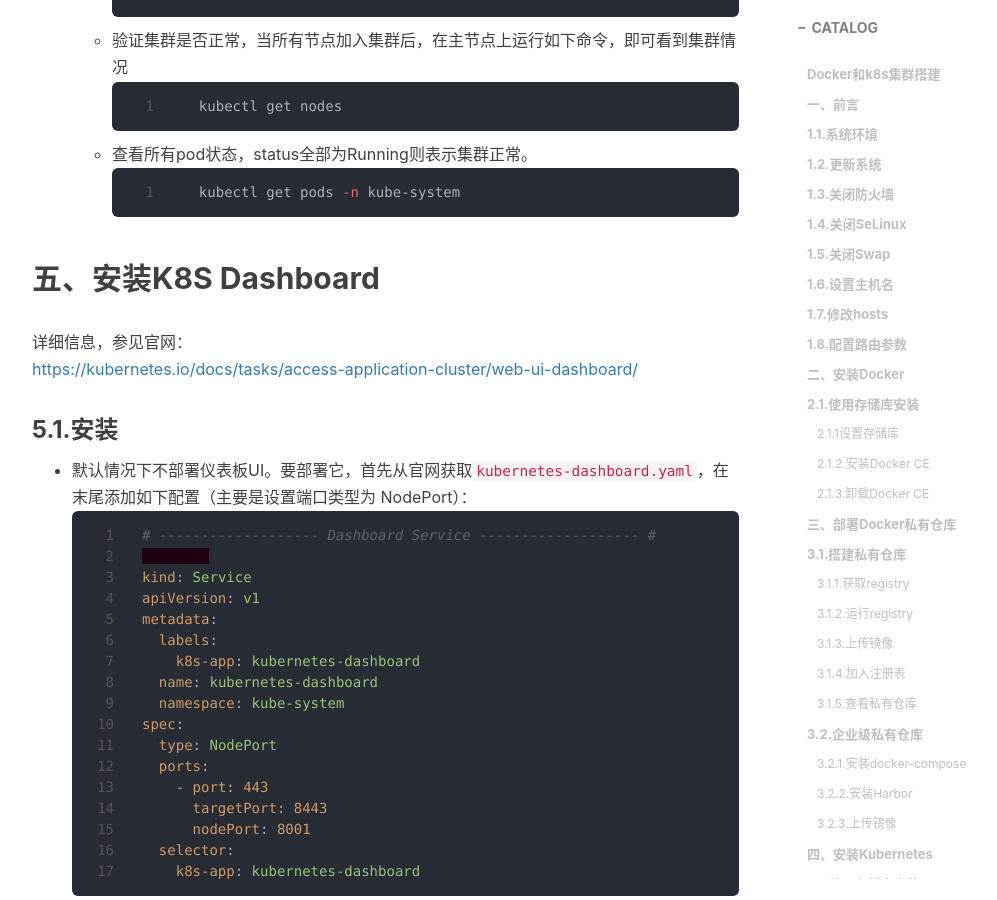
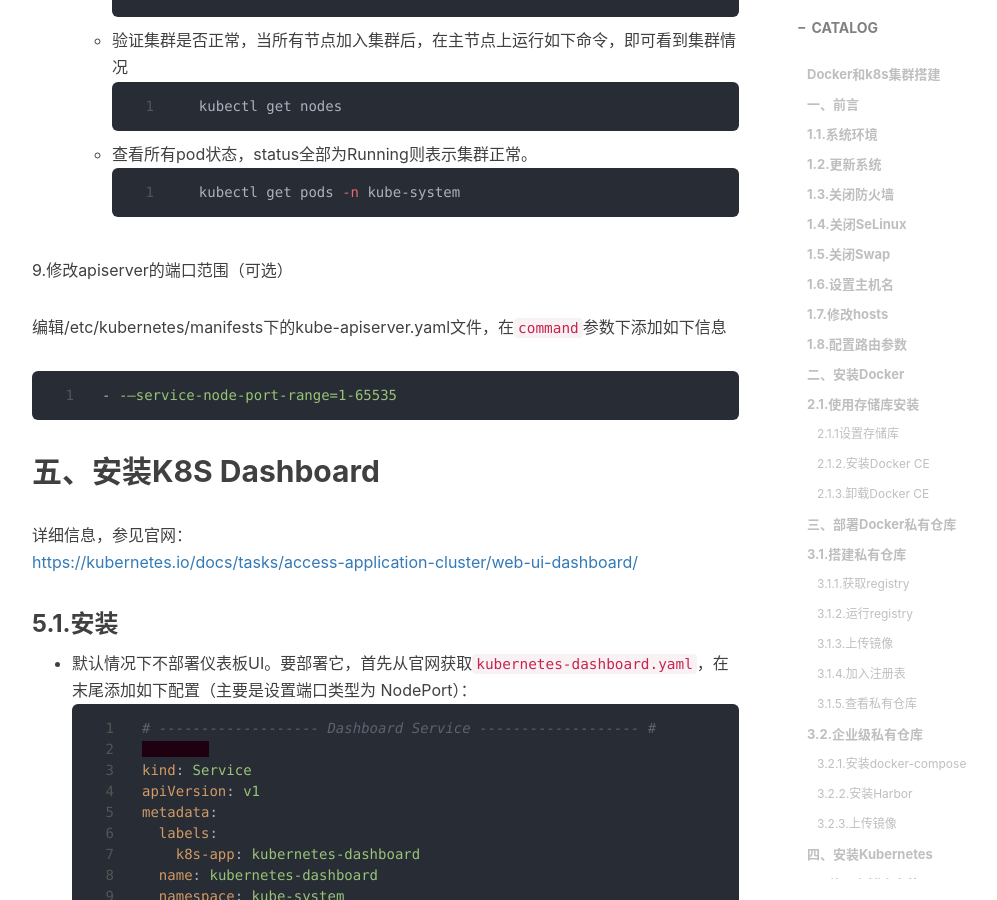
Before and after one commit to Lengxiaobing/Lengxiaobing.github.io, a Jekyll site: the page built from _posts/2019-01-02-Docker和k8s集群搭建.md, in a window 1280 px wide and 900 px high, scrolled down 9981 px. Shown: the whole window, without its empty margins (233-1230 px from the left). Built offline with Jekyll 4.4.1, drawn with Linux system fonts in a browser that asks for light colours; nearby versions of some CDN libraries; comment, search, counter and statistics services are not loaded.

Commit message:
Update 2019-01-02-Docker和k8s集群搭建.md

````diff
--- a/_posts/2019-01-02-Docker和k8s集群搭建.md
+++ b/_posts/2019-01-02-Docker和k8s集群搭建.md
@@ -358,6 +358,14 @@
   kubectl get pods -n kube-system
   ```
 
+9.修改apiserver的端口范围（可选）
+
+编辑/etc/kubernetes/manifests下的kube-apiserver.yaml文件，在`command`参数下添加如下信息
+
+```yaml
+- -–service-node-port-range=1-65535
+```
+
 ## 五、安装K8S Dashboard
 详细信息，参见官网：
 <https://kubernetes.io/docs/tasks/access-application-cluster/web-ui-dashboard/>
````
